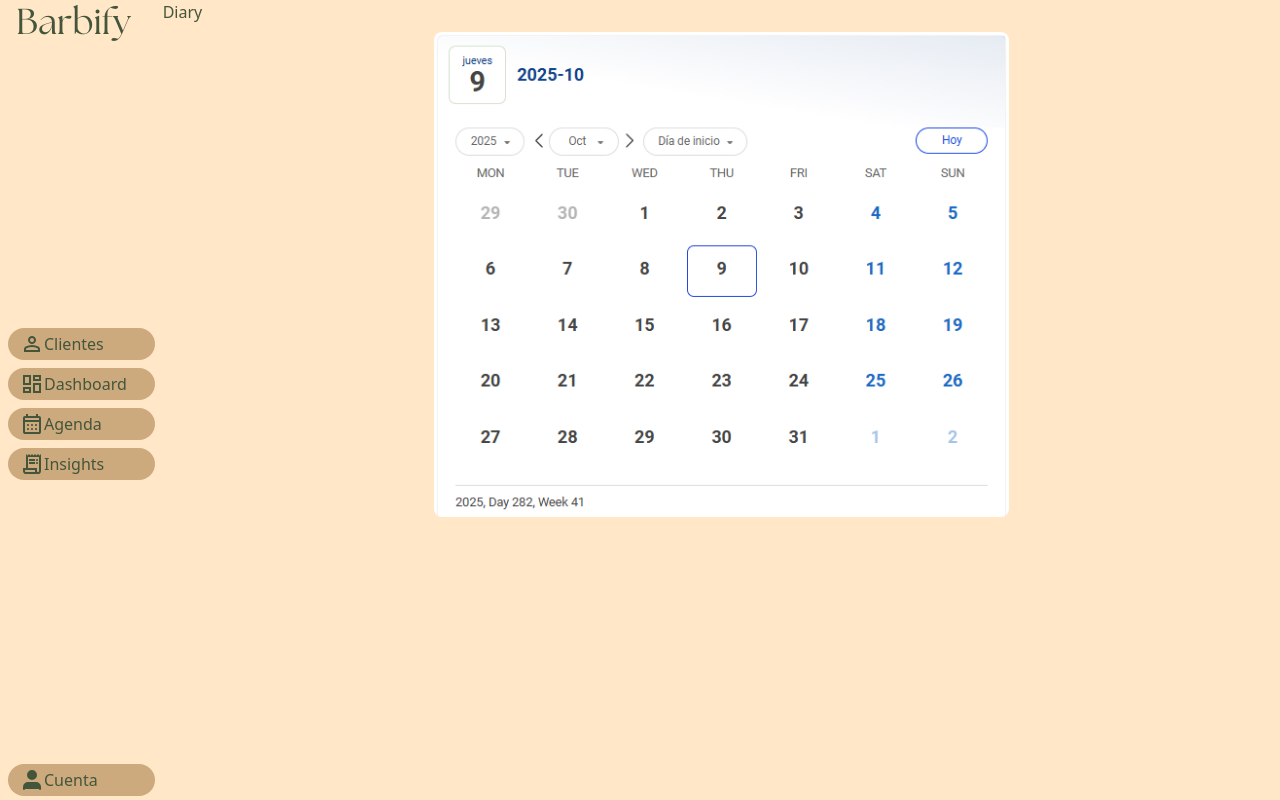
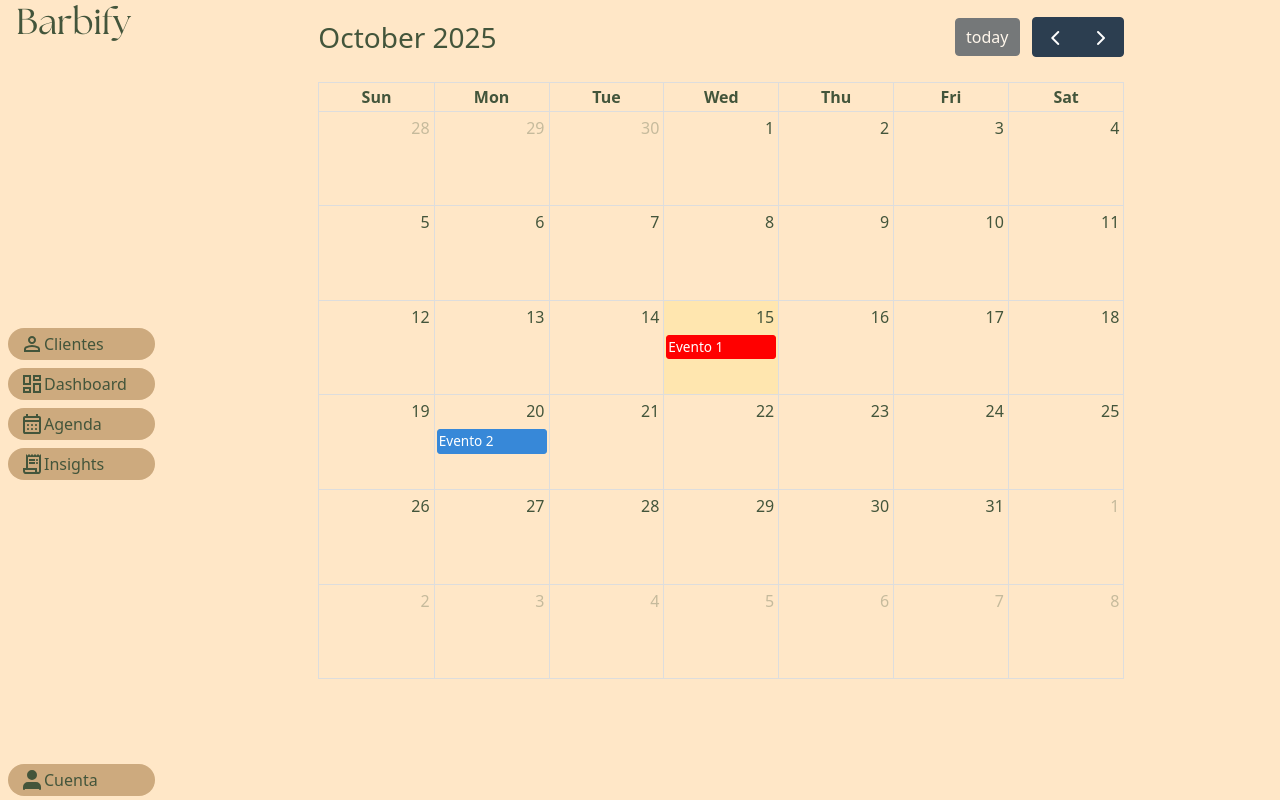
Before and after one commit to marcosadrianl/BarbifyNextJs, a Next.js app: page /diary in a window 1280 px wide. Built offline with nearby package versions, Linux system fonts and the light colour scheme.

Commit message:
commit desde la pc

```diff
--- a/package.json
+++ b/package.json
@@ -9,6 +9,10 @@
     "lint": "eslint"
   },
   "dependencies": {
+    "@fullcalendar/core": "^6.1.19",
+    "@fullcalendar/daygrid": "^6.1.19",
+    "@fullcalendar/interaction": "^6.1.19",
+    "@fullcalendar/react": "^6.1.19",
     "@hookform/resolvers": "^5.2.2",
     "date-fns": "^4.1.0",
     "dotenv": "17.2.2",
--- a/src/app/api/clients/[id]/route.ts
+++ b/src/app/api/clients/[id]/route.ts
@@ -17,7 +17,7 @@ export async function GET(
 
     if (!client) {
       return NextResponse.json(
-        { message: "Client not found" },
+        { message: "Client not found", status: 404 },
         { status: 404 }
       );
     }
--- a/src/app/clients/[id]/history/page.tsx
+++ b/src/app/clients/[id]/history/page.tsx
@@ -83,7 +83,7 @@ export default async function ClientHistory({
   const serviceArrayLeaned: IService[] =
     clientServicesArray?.clientServices?.map((service) => {
       return {
-        _id: service._id,
+        _id: service._id.toString(), //al motor no le cabe esta movida
         serviceName: service.serviceName,
         servicePrice: service.servicePrice,
         serviceDate: service.serviceDate,
--- a/src/app/diary/page.tsx
+++ b/src/app/diary/page.tsx
@@ -1,17 +1,10 @@
-import Image from "next/image";
+"use client";
+import Calendar from "@/components/calendar";
 
-export default function Diary() {
+export default function Home() {
   return (
-    <div>
-      <h1>Diary</h1>
-      <Image
-        src="/calendarIdea.png"
-        alt="Vercel Logo"
-        width={591}
-        height={498}
-        priority
-        className="rounded-2xl p-2 mx-auto"
-      />
+    <div className="p-4 w-3/4 mx-auto">
+      <Calendar />
     </div>
   );
 }
--- a/src/app/page.tsx
+++ b/src/app/page.tsx
@@ -1,5 +1,7 @@
 import React from "react";
 import "./globals.css";
+//import "@fullcalendar/core/main.css";
+//import "@fullcalendar/daygrid/main.css";
 import Head from "next/head";
 import Link from "next/link";
 import Image from "next/image";
--- a/src/components/breadcrumbs.tsx
+++ b/src/components/breadcrumbs.tsx
@@ -4,6 +4,7 @@ import { useEffect, useState } from "react";
 import Link from "next/link";
 import { useSelectedLayoutSegments } from "next/navigation";
 import { notFound } from "next/navigation";
+import { no } from "zod/locales";
 
 export default function Breadcrumbs() {
   const segments = useSelectedLayoutSegments();
@@ -25,18 +26,12 @@ export default function Breadcrumbs() {
     if (clientId) {
       fetch(`/api/clients/${clientId}`)
         .then((res) => res.json())
-        .then((data) => setClientName(data.clientName || clientId))
-        .catch(() => setClientName(clientId));
+        .then((data) => {
+          setClientName(data.clientName || clientId);
+        })
+        .catch(() => notFound());
     }
   }, [clientId]);
-
-  if (clientId === clientName) {
-    if (clientName === null) {
-      return;
-    } else {
-      notFound();
-    }
-  }
 
   // Validación de rutas internas seguras
   function isSafeInternalRoute(url: string) {
--- /dev/null
+++ b/src/components/calendar.tsx
@@ -0,0 +1,22 @@
+// components/Calendar.jsx
+import FullCalendar from "@fullcalendar/react";
+import dayGridPlugin from "@fullcalendar/daygrid";
+import interactionPlugin from "@fullcalendar/interaction"; // opcional
+
+export default function Calendar() {
+  const handleDateClick = (arg: any) => {
+    alert(`Fecha clickeada: ${arg.dateStr}`);
+  };
+
+  return (
+    <FullCalendar
+      plugins={[dayGridPlugin, interactionPlugin]}
+      initialView="dayGridMonth"
+      dateClick={handleDateClick}
+      events={[
+        { title: "Evento 1", date: "2025-10-15", color: "red" },
+        { title: "Evento 2", date: "2025-10-20" },
+      ]}
+    />
+  );
+}
```
Also changed, not shown: 1 other file (tests, documents, lock files or other folders).
